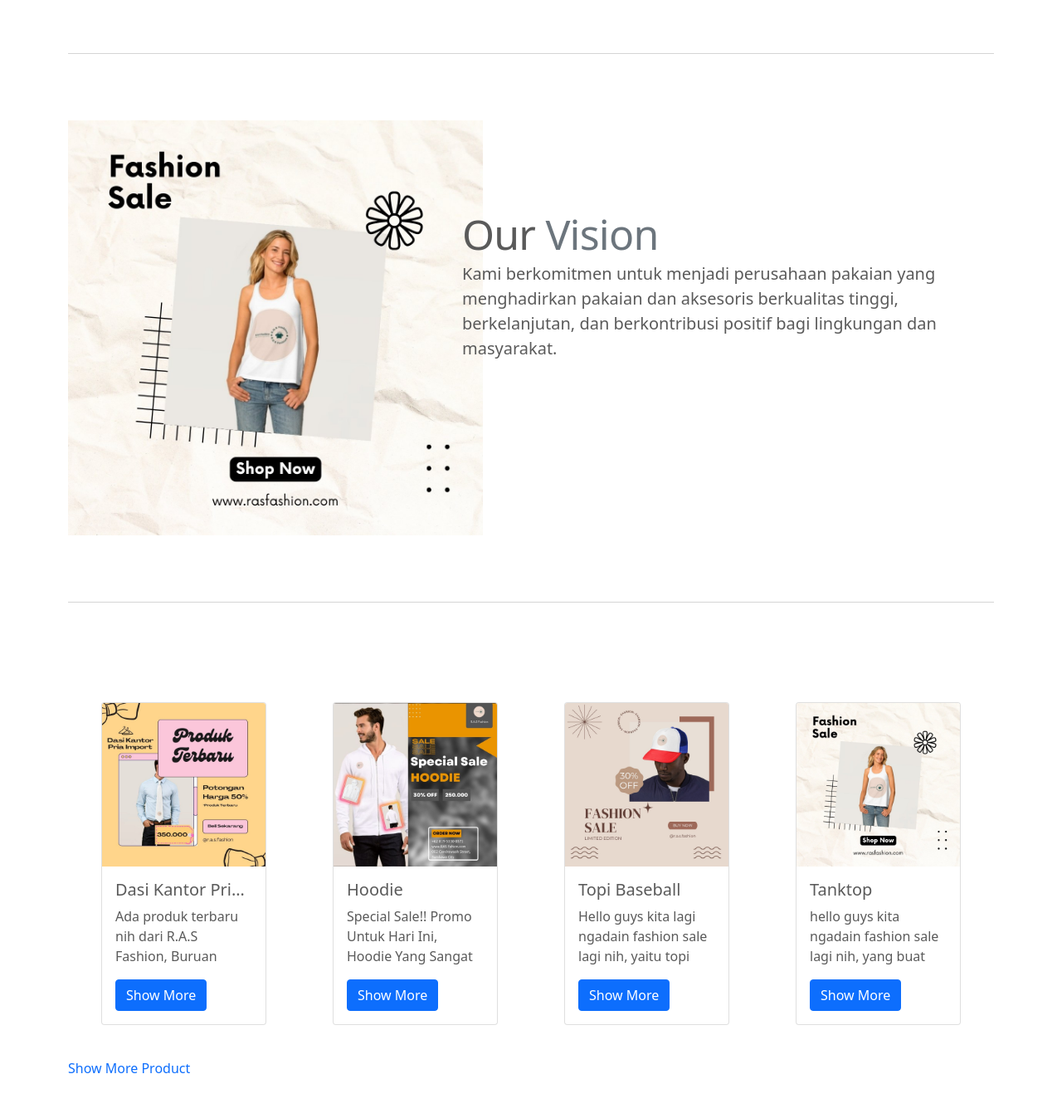
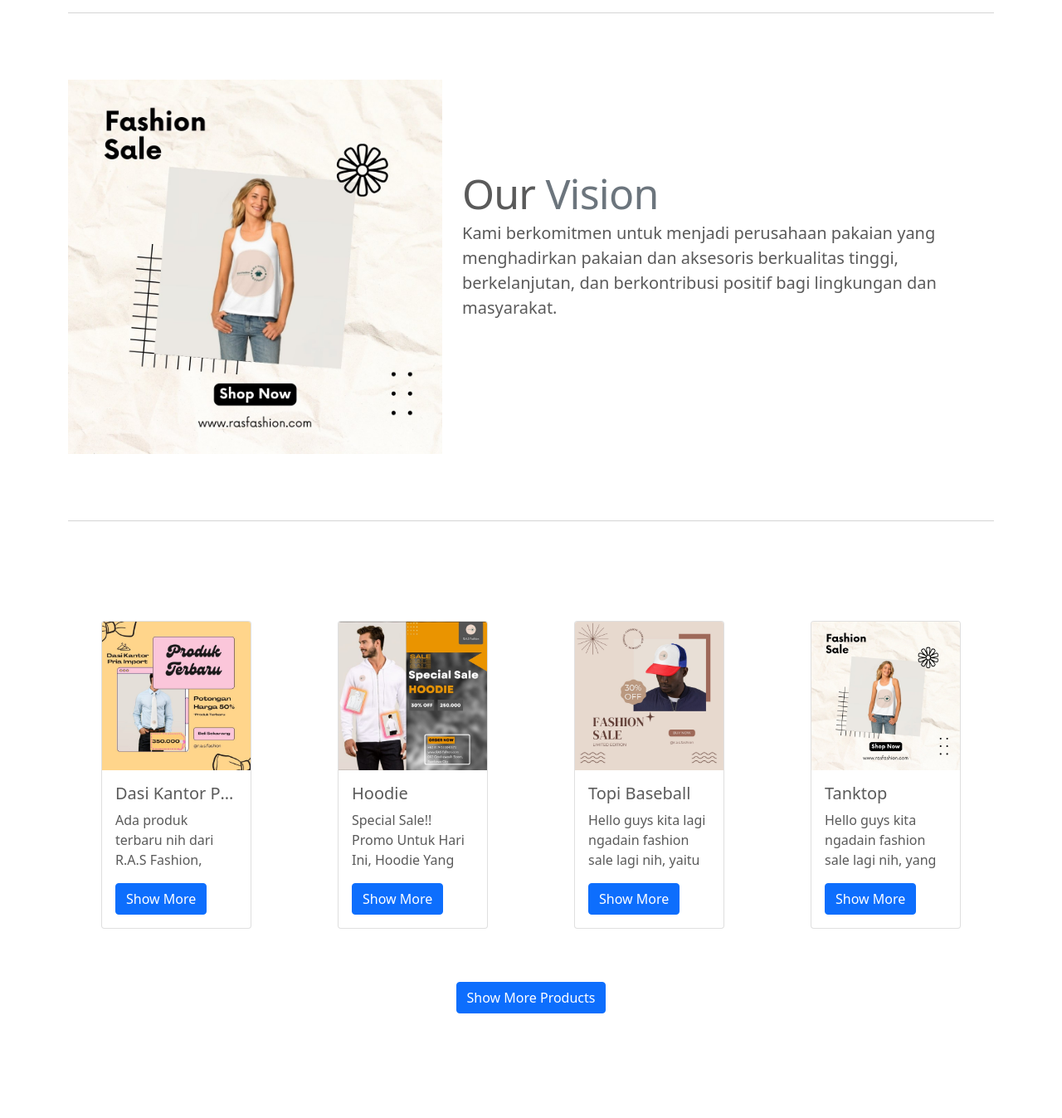
Before and after one commit to Ridho31242/e-commerce-website, a plain HTML site: page index.html in a window 1280 px wide. Shown: the part 1228-2575 px from the top of the page at 83% size. After the commit the page ends 2497 px from the top, so only its background shows below. Drawn offline with Linux system fonts and the light colour scheme.

Commit message:
Update index.html

```diff
--- a/index.html
+++ b/index.html
@@ -10,26 +10,8 @@
 
     <link rel="canonical" href="https://getbootstrap.com/docs/5.0/examples/carousel/">
 
-
-
     <!-- Bootstrap core CSS -->
     <link href="bootstrap.min.css" rel="stylesheet">
-
-    <style>
-      .bd-placeholder-img {
-        font-size: 1.125rem;
-        text-anchor: middle;
-        -webkit-user-select: none;
-        -moz-user-select: none;
-        user-select: none;
-      }
-
-      @media (min-width: 768px) {
-        .bd-placeholder-img-lg {
-          font-size: 3.5rem;
-        }
-      }
-    </style>
 
 
     <!-- Custom styles for this template -->
@@ -43,7 +25,8 @@
     <div class="container-fluid">
       <a class="navbar-brand" href="#">
         <img src="assets/logo-no-background.png" width="40" alt="">
-        RASFashion</a>
+        RASFashion
+      </a>
       <button class="navbar-toggler" type="button" data-bs-toggle="collapse" data-bs-target="#navbarCollapse" aria-controls="navbarCollapse" aria-expanded="false" aria-label="Toggle navigation">
         <span class="navbar-toggler-icon"></span>
       </button>
@@ -59,7 +42,6 @@
             <a class="nav-link" href="product.html">Product</a>
           </li>
         </ul>
-
       </div>
     </div>
   </nav>
@@ -75,16 +57,15 @@
     </div>
     <div class="carousel-inner">
       <div class="carousel-item active">
-        <img src="assets/434661858_332832026439142_2123333895740718853_n.jpg" alt="" class="img-fluid">
-
+        <img src="assets/434661858_332832026439142_2123333895740718853_n.jpg" alt="" class="d-block w-100">
 
       </div>
       <div class="carousel-item">
-        <img src="assets/434669191_886581289885066_7302051244890140338_n.jpg" alt="" class="img-fluid">
+        <img src="assets/434669191_886581289885066_7302051244890140338_n.jpg" alt="" class="d-block w-100">
 
       </div>
       <div class="carousel-item">
-        <img src="assets/Desain 3.jpg" alt="" class="img-fluid">
+        <img src="assets/Desain 3.jpg" alt="" class="d-block w-100">
 
       </div>
     </div>
@@ -98,11 +79,7 @@
     </button>
   </div>
 
-
-  <!-- Marketing messaging and featurettes
-  ================================================== -->
-  <!-- Wrap the rest of the page in another container to center all the content. -->
-
+  <!-- Marketing messaging and featurettes -->
   <div class="container marketing">
 
     <!-- START THE FEATURETTES -->
@@ -112,10 +89,10 @@
     <div class="row featurette">
       <div class="col-md-7">
         <h2 class="featurette-heading">Recent, Affordable <span class="text-muted">& Silk</span></h2>
-        <p class="lead">R.A.S (Recent, Affordable, Silk) Sesuai dengan nama dari perusahaan ini, kami membuat sebuah produk dengan harga yang sangat terjangkau,terbuat dengan kain yang sangat lembut, dan semua produk dari perusahaan yang kami buat dipastikan semuanya baru  dan ekonomis. Disini kita tidak hanya membuat pakaian saja tetapi, kita juga membuat produk lainnya seperti Sendal,Apron, dan Aksesoris lainnya </p>
+        <p class="lead">R.A.S (Recent, Affordable, Silk) Sesuai dengan nama dari perusahaan ini, kami membuat sebuah produk dengan harga yang sangat terjangkau,terbuat dengan kain yang sangat lembut, dan semua produk dari perusahaan yang kami buat dipastikan semuanya baru  dan ekonomis. Disini kita tidak hanya membuat pakaian saja tetapi, kita juga membuat produk lainnya seperti Sendal,Apron, dan Aksesoris lainnya</p>
       </div>
       <div class="col-md-5">
-        <img src="assets/logo-no-background.png" width="500" height="500">
+        <img src="assets/logo-no-background.png" class="img-fluid" alt="">
 
       </div>
     </div>
@@ -128,15 +105,16 @@
         <p class="lead">Kami berkomitmen untuk menjadi perusahaan pakaian yang menghadirkan pakaian dan aksesoris berkualitas tinggi, berkelanjutan, dan berkontribusi positif bagi lingkungan dan masyarakat.</p>
       </div>
       <div class="col-md-5 order-md-1">
-        <img src="assets/Desain 4.jpg" width="500" height="500" alt="">
+        <img src="assets/Desain 4.jpg" class="img-fluid" alt="">
 
       </div>
     </div>
 
     <hr class="featurette-divider">
 
-    <div class="card-contain">
-      <div class="card" style="width: 18rem;">
+    <div class="row">
+      <div class="col-lg-3 col-md-4 col-sm-6 mb-4">
+        <div class="card">
           <img src="assets/434661858_332832026439142_2123333895740718853_n.jpg" class="card-img-top" alt="...">
           <div class="card-body">
             <h5 class="card-title text-truncate">Dasi Kantor Pria Import</h5>
@@ -144,17 +122,21 @@
             <a href="https://www.tokopedia.com/rasfashion/dasi-kantor-pria-warna-putih-dewasa" target="_blank" class="btn btn-primary">Show More</a>
           </div>
         </div>
+      </div>
 
-      <div class="card" style="width: 18rem;">
+      <div class="col-lg-3 col-md-4 col-sm-6 mb-4">
+        <div class="card">
           <img src="assets/434669191_886581289885066_7302051244890140338_n.jpg" class="card-img-top" alt="...">
           <div class="card-body">
             <h5 class="card-title">Hoodie</h5>
-          <p class="card-text">Special Sale!! Promo Untuk Hari Ini, Hoodie Yang Sangat Cocok Untuk Berpergian Kemana Saja. </p>
+            <p class="card-text">Special Sale!! Promo Untuk Hari Ini, Hoodie Yang Sangat Cocok Untuk Berpergian Kemana Saja.</p>
             <a href="https://www.tokopedia.com/rasfashion/r-a-s-hoodie-gaya-trendi-terbaru" target="_blank" class="btn btn-primary">Show More</a>
           </div>
         </div>
+      </div>
 
-      <div class="card" style="width: 18rem;">
+      <div class="col-lg-3 col-md-4 col-sm-6 mb-4">
+        <div class="card">
           <img src="assets/Desain 3.jpg" class="card-img-top" alt="...">
           <div class="card-body">
             <h5 class="card-title">Topi Baseball</h5>
@@ -162,29 +144,29 @@
             <a href="https://www.tokopedia.com/rasfashion/topi-baseball-pria-bahan-katun-jeans" target="_blank" class="btn btn-primary">Show More</a>
           </div>
         </div>
+      </div>
 
-      <div class="card" style="width: 18rem;">
+      <div class="col-lg-3 col-md-4 col-sm-6 mb-4">
+        <div class="card">
           <img src="assets/Desain 4.jpg" class="card-img-top" alt="...">
           <div class="card-body">
             <h5 class="card-title">Tanktop</h5>
-          <p class="card-text">hello guys kita ngadain fashion sale lagi nih, yang buat kamu tampil bergaya didepan kalangan remaja, dengan bahan yang berkualitas tinggi, kamu hanya bisa mendapatkannya dengan harga 150k saja lohh. ayo tunggu apalagi beli sekarang!!!</p>
+            <p class="card-text">Hello guys kita ngadain fashion sale lagi nih, yang buat kamu tampil bergaya didepan kalangan</p>
               <a href="https://www.tokopedia.com/rasfashion/tanktop-wanita-singlet-murah-12-pcs" target="_blank" class="btn btn-primary">Show More</a>
             </div>
           </div>
         </div>
-    <span class=" color-primary d-block">
-      <a href="product.html" class="text-decoration-none">
-        Show More Product
-      </a>
-    </span>
+      </div>
+
+      <div class="text-center">
+        <a href="product.html" class="btn btn-primary">Show More Products</a>
+      </div>
 
     </div><!-- /.container -->
 
   </main>
 
-
   <script src="bootstrap.bundle.min.js"></script>
-
 
   </body>
   </html>
```
Lines whose indentation alone changed are shown as unchanged.
